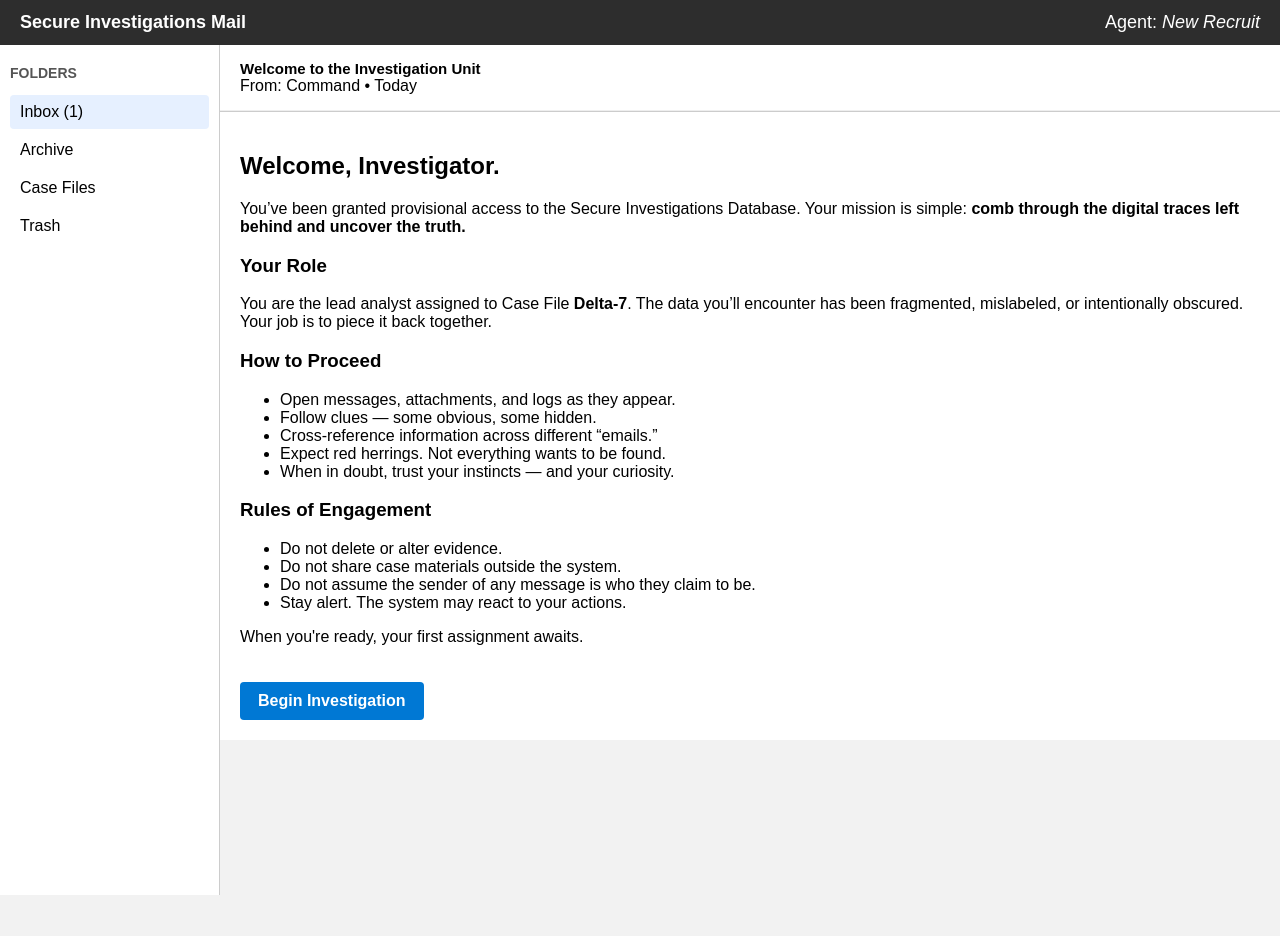
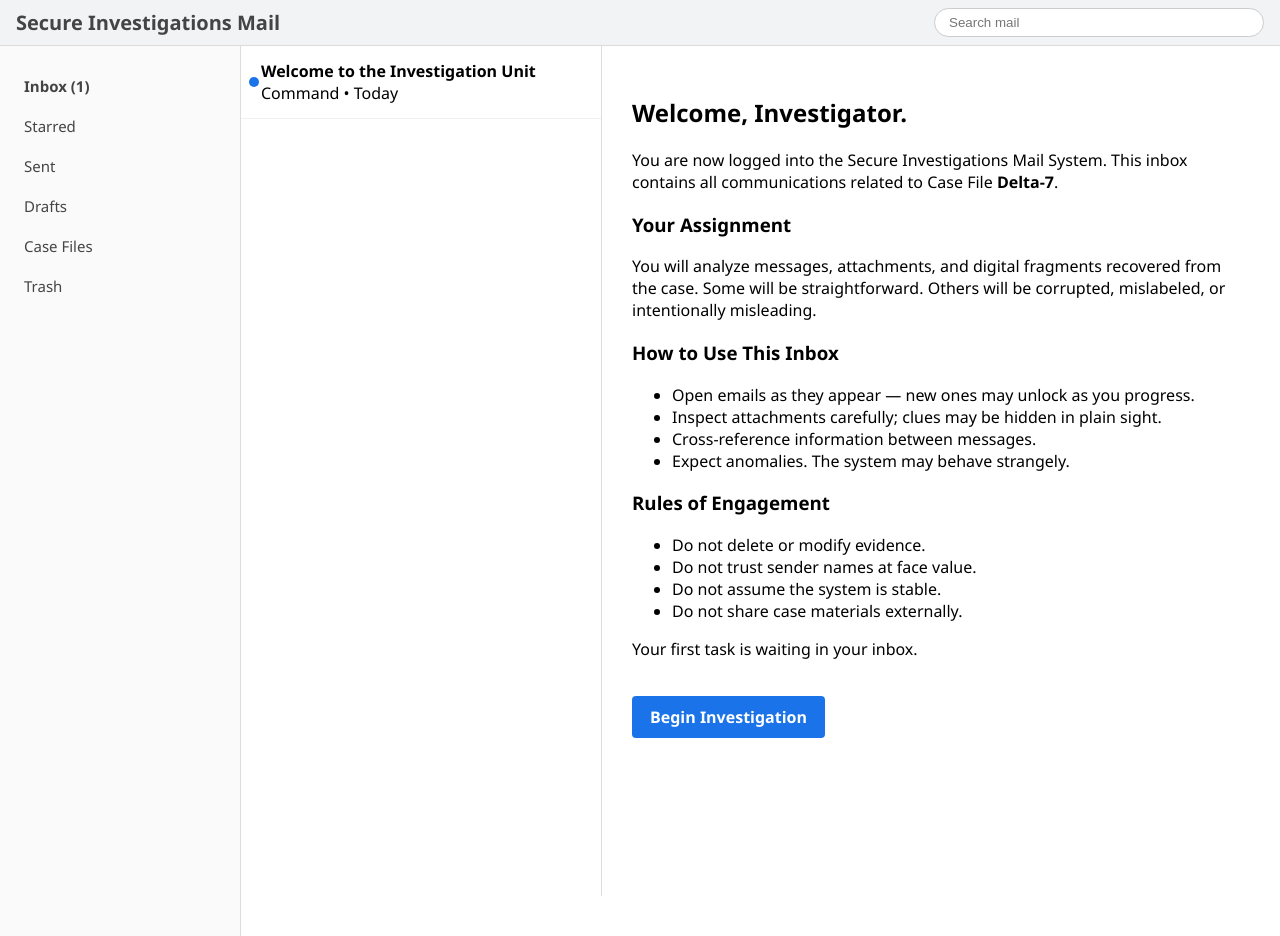
Before and after one commit to NotAnIronman/ARG, a Jekyll site: the page pages/Welcome.html, which Jekyll copies as it is, in a window 1280 px wide. Built offline with Jekyll 4.4.1, drawn with Linux system fonts in a browser that asks for light colours; before the commit the page ends 900 px from its top, so only the background shows below that.

Commit message:
Update Welcome.html

```diff
--- a/pages/Welcome.html
+++ b/pages/Welcome.html
@@ -6,79 +6,111 @@
 <style>
     body {
         margin: 0;
-        font-family: Arial, sans-serif;
-        background: #f2f2f2;
+        font-family: "Segoe UI", Roboto, Arial, sans-serif;
+        background: #fff;
     }
+
+    /* TOP BAR */
     .topbar {
-        background: #2d2d2d;
-        color: white;
-        padding: 12px 20px;
-        font-size: 18px;
+        background: #f1f3f4;
+        border-bottom: 1px solid #dcdcdc;
+        padding: 8px 16px;
         display: flex;
+        align-items: center;
         justify-content: space-between;
-        align-items: center;
     }
+    .topbar-left {
+        font-size: 20px;
+        font-weight: 600;
+        color: #444;
+    }
+    .search-box {
+        background: white;
+        border: 1px solid #ccc;
+        border-radius: 20px;
+        padding: 6px 14px;
+        width: 300px;
+        color: #666;
+    }
+
+    /* LAYOUT */
     .sidebar {
-        width: 220px;
-        background: #ffffff;
+        width: 240px;
+        background: #fafafa;
+        border-right: 1px solid #ddd;
         height: calc(100vh - 50px);
-        border-right: 1px solid #ccc;
-        padding: 20px 10px;
-        box-sizing: border-box;
         float: left;
-    }
-    .sidebar h3 {
-        margin-top: 0;
-        font-size: 14px;
-        color: #555;
-        text-transform: uppercase;
+        padding: 20px 0;
     }
     .sidebar .folder {
-        padding: 8px 10px;
-        margin: 4px 0;
-        border-radius: 4px;
+        padding: 10px 24px;
+        font-size: 15px;
+        color: #444;
         cursor: pointer;
     }
+    .sidebar .folder.unread {
+        font-weight: bold;
+    }
     .sidebar .folder:hover {
-        background: #e6e6e6;
+        background: #e8eaed;
     }
+
     .main {
-        margin-left: 220px;
-        padding: 0;
+        margin-left: 240px;
+        height: calc(100vh - 50px);
+        display: flex;
+        flex-direction: row;
     }
+
+    /* EMAIL LIST */
     .email-list {
-        background: white;
-        border-bottom: 1px solid #ccc;
+        width: 360px;
+        border-right: 1px solid #ddd;
+        overflow-y: auto;
+        background: #fff;
     }
     .email-item {
-        padding: 15px 20px;
-        border-bottom: 1px solid #eee;
+        padding: 14px 20px;
+        border-bottom: 1px solid #f0f0f0;
         cursor: pointer;
+        position: relative;
     }
     .email-item:hover {
-        background: #f9f9f9;
+        background: #f7f9fc;
     }
-    .email-item strong {
-        display: block;
-        font-size: 15px;
+    .email-item.unread strong {
+        font-weight: 700;
     }
+    .email-item .dot {
+        width: 10px;
+        height: 10px;
+        background: #1a73e8;
+        border-radius: 50%;
+        position: absolute;
+        left: 8px;
+        top: 50%;
+        transform: translateY(-50%);
+    }
+
+    /* EMAIL CONTENT */
     .email-content {
-        padding: 20px;
-        background: white;
-        min-height: 300px;
+        flex: 1;
+        padding: 30px;
+        overflow-y: auto;
+        background: #fff;
     }
     .start-btn {
         display: inline-block;
         margin-top: 20px;
         padding: 10px 18px;
-        background: #0078d4;
+        background: #1a73e8;
         color: white;
         border-radius: 4px;
         text-decoration: none;
         font-weight: bold;
     }
     .start-btn:hover {
-        background: #005ea6;
+        background: #1558b0;
     }
 </style>
 </head>
@@ -86,60 +118,58 @@
 <body>
 
 <div class="topbar">
-    <div><strong>Secure Investigations Mail</strong></div>
-    <div>Agent: <em>New Recruit</em></div>
+    <div class="topbar-left">Secure Investigations Mail</div>
+    <input class="search-box" type="text" placeholder="Search mail">
 </div>
 
 <div class="sidebar">
-    <h3>Folders</h3>
-    <div class="folder" style="background:#e6f0ff;">Inbox (1)</div>
-    <div class="folder">Archive</div>
+    <div class="folder unread">Inbox (1)</div>
+    <div class="folder">Starred</div>
+    <div class="folder">Sent</div>
+    <div class="folder">Drafts</div>
     <div class="folder">Case Files</div>
     <div class="folder">Trash</div>
 </div>
 
 <div class="main">
     <div class="email-list">
-        <div class="email-item">
-            <strong>Welcome to the Investigation Unit</strong>
-            From: Command • Today
+        <div class="email-item unread">
+            <div class="dot"></div>
+            <strong>Welcome to the Investigation Unit</strong><br>
+            Command • Today
         </div>
     </div>
 
     <div class="email-content">
         <h2>Welcome, Investigator.</h2>
         <p>
-            You’ve been granted provisional access to the Secure Investigations Database.
-            Your mission is simple: <strong>comb through the digital traces left behind and uncover the truth.</strong>
+            You are now logged into the Secure Investigations Mail System.
+            This inbox contains all communications related to Case File <strong>Delta‑7</strong>.
         </p>
 
-        <h3>Your Role</h3>
+        <h3>Your Assignment</h3>
         <p>
-            You are the lead analyst assigned to Case File <strong>Delta‑7</strong>.
-            The data you’ll encounter has been fragmented, mislabeled, or intentionally obscured.
-            Your job is to piece it back together.
+            You will analyze messages, attachments, and digital fragments recovered from the case.
+            Some will be straightforward. Others will be corrupted, mislabeled, or intentionally misleading.
         </p>
 
-        <h3>How to Proceed</h3>
+        <h3>How to Use This Inbox</h3>
         <ul>
-            <li>Open messages, attachments, and logs as they appear.</li>
-            <li>Follow clues — some obvious, some hidden.</li>
-            <li>Cross‑reference information across different “emails.”</li>
-            <li>Expect red herrings. Not everything wants to be found.</li>
-            <li>When in doubt, trust your instincts — and your curiosity.</li>
+            <li>Open emails as they appear — new ones may unlock as you progress.</li>
+            <li>Inspect attachments carefully; clues may be hidden in plain sight.</li>
+            <li>Cross‑reference information between messages.</li>
+            <li>Expect anomalies. The system may behave strangely.</li>
         </ul>
 
         <h3>Rules of Engagement</h3>
         <ul>
-            <li>Do not delete or alter evidence.</li>
-            <li>Do not share case materials outside the system.</li>
-            <li>Do not assume the sender of any message is who they claim to be.</li>
-            <li>Stay alert. The system may react to your actions.</li>
+            <li>Do not delete or modify evidence.</li>
+            <li>Do not trust sender names at face value.</li>
+            <li>Do not assume the system is stable.</li>
+            <li>Do not share case materials externally.</li>
         </ul>
 
-        <p>
-            When you're ready, your first assignment awaits.
-        </p>
+        <p>Your first task is waiting in your inbox.</p>
 
         <a class="start-btn" href="#start">Begin Investigation</a>
     </div>
```
